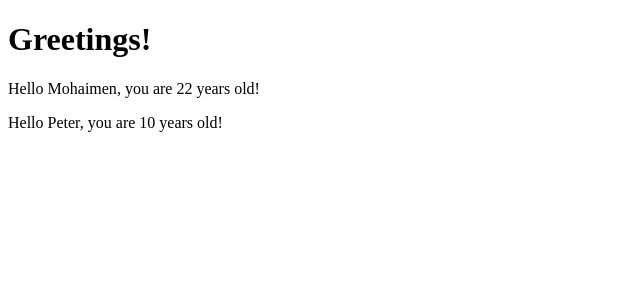
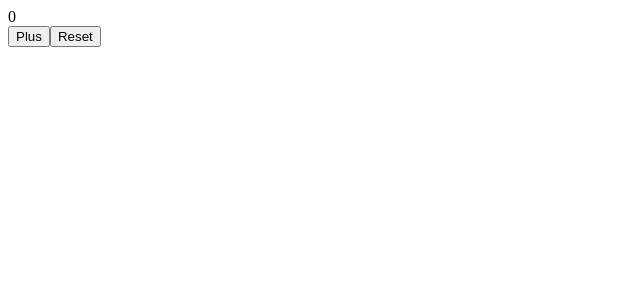
Before and after one commit to MohaimenH/fullstack-open, a React (Create React App) app in the folder part1/code-along/: page / in a window 1280 px wide. Shown: the top 300 px of the page, without its empty margins (0-640 px from the left). Built offline with nearby package versions, Linux system fonts and the light colour scheme.

Commit message:
Event Handling Complete

```diff
--- a/part1/code-along/src/App.js
+++ b/part1/code-along/src/App.js
@@ -1,25 +1,55 @@
-import React from "react";
-
-const Hello = (props) => {
-  return ( // Using fragments instead of div root element.
-    <>
-      <p>Hello {props.name}, you are {props.age} years old!</p>
-    </>
-  )
-}
+import React, {useState} from "react";
 
 const App = () => {
+  const [ counter, setCounter ] = useState(0);
 
-  const name = "Peter";
-  const age = 10;
+  return (
+    <>
+    <div>{counter}</div>
+    <button onClick={() => {setCounter(counter+1);}}>Plus</button>
+    <button onClick={() => {setCounter(0);}}>Reset</button>
+    </>
+  );
 
-    return (
-        <div>
-            <h1>Greetings!</h1>
-            <Hello name="Mohaimen" age="22"/>
-            <Hello name={name} age={age} />
-        </div>
-    );
 };
 
+
 export default App;
+// const App = () => {
+//   const [ counter, setCounter ] = useState(0);
+
+//   setTimeout(
+//     () => (setCounter(counter+1)),
+//     1000
+//   )
+//   return <div>{counter}</div>;
+// };
+
+
+// const Hello = ({name, age}) => {
+
+//   // const {name, age} = props;
+
+//   const bornYear = () => new Date().getFullYear() - age;
+
+//   return ( // Using fragments instead of div root element.
+//     <>
+//       <p>Hello {name}, you are {age} years old!</p>
+//       <p>So you were probabaly born in {bornYear()}</p>
+//     </>
+//   )
+// }
+
+// const App = () => {
+
+//   const name = "Peter";
+//   const age = 10;
+
+//     return (
+//         <div>
+//             <h1>Greetings!</h1>
+//             <Hello name="Mohaimen" age="22"/>
+//             <Hello name={name} age={age} />
+//         </div>
+//     );
+// };
```
Also changed, not shown: part1/code-along/src/index.js (+11 -0 lines).
